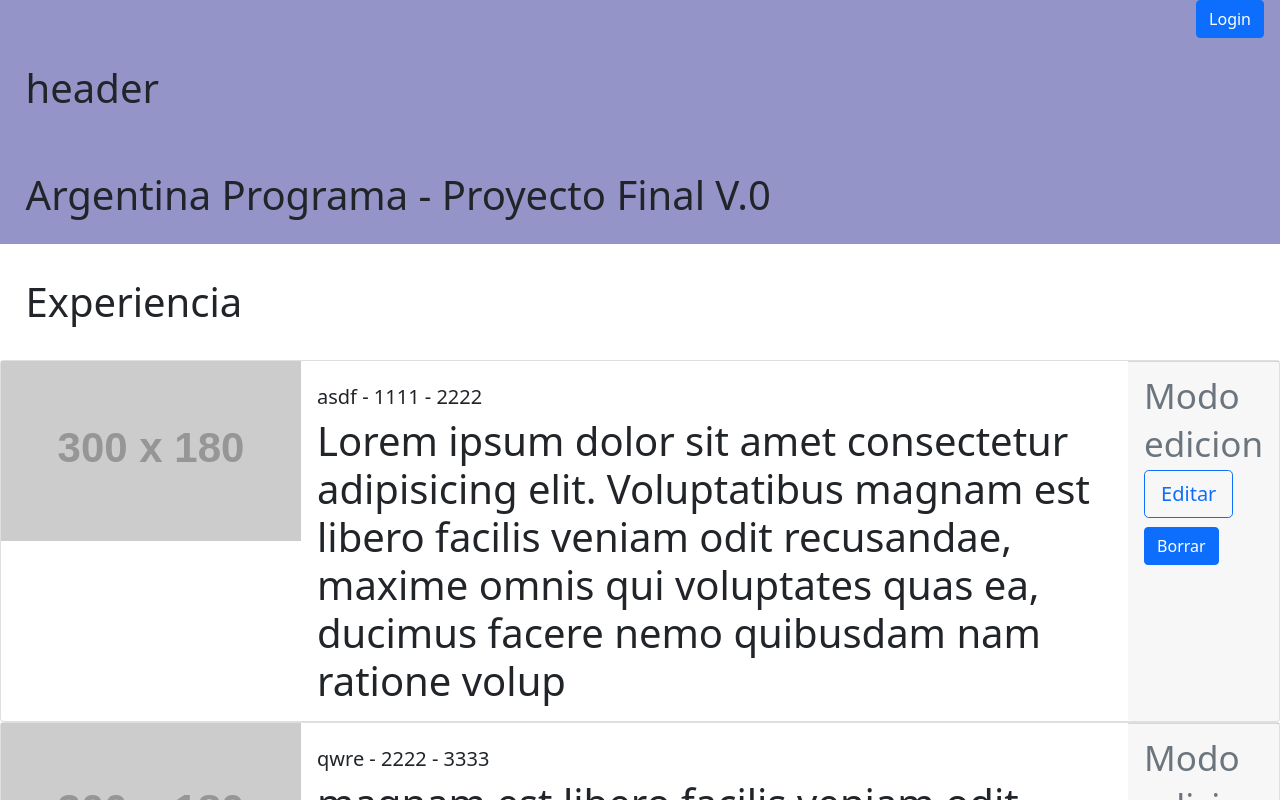
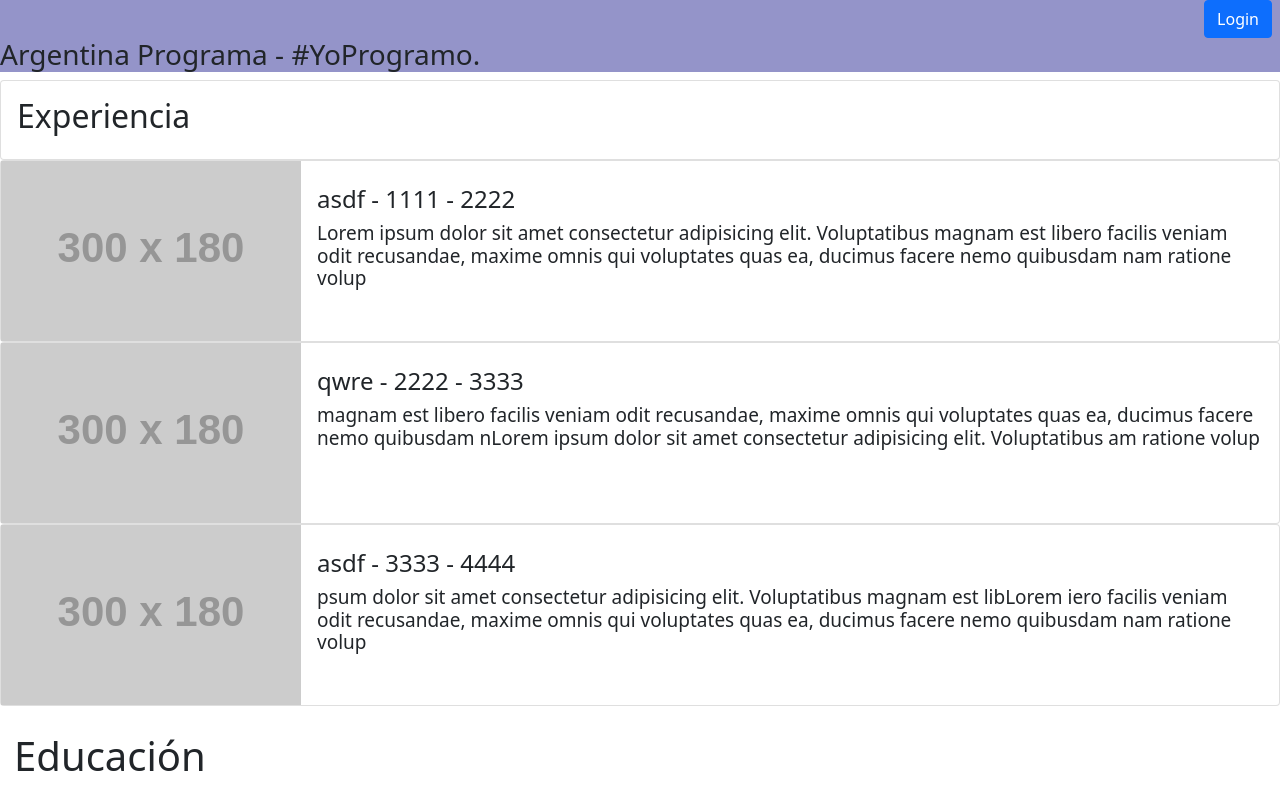
Before and after one commit to crlsh/proyecto-final-7380, an Angular app: page / in a window 1280 px wide. Shown: the top 800 px of the page. Built offline with nearby package versions, Linux system fonts and the light colour scheme.

Commit message:
Lmodo vista- Edicion - Arreglar boton login  modal

```diff
--- a/src/app/app.module.ts
+++ b/src/app/app.module.ts
@@ -12,6 +12,7 @@
 import { FormsModule } from '@angular/forms';
 import { HomeComponent } from './home/home.component';
 import { NgbModule } from '@ng-bootstrap/ng-bootstrap';
+import { LoggedService } from './logged.service';
 
 
 //se crea una const del tipo Routes para guardar todas las rutas
@@ -39,7 +40,7 @@
     RouterModule.forRoot(appRoutes),
     NgbModule //se importa la clase RouterModule y se le indica la const donde estan las rutas
   ],
-  providers: [],
+  providers: [LoggedService],
   bootstrap: [AppComponent]
 })
 export class AppModule { }
--- a/src/app/educacion/educacion.component.ts
+++ b/src/app/educacion/educacion.component.ts
@@ -1,4 +1,5 @@
 import { Component, OnInit } from '@angular/core';
+
 
 @Component({
   selector: 'educacion',
--- a/src/app/experiencia/experiencia.component.css
+++ b/src/app/experiencia/experiencia.component.css
@@ -4,3 +4,8 @@
     display: flex;
     flex: 1 1 auto;
   }
+
+  .card-text{
+    font-size:19px;
+
+}
--- a/src/app/experiencia/experiencia.component.html
+++ b/src/app/experiencia/experiencia.component.html
@@ -1,32 +1,55 @@
-<h1>Experiencia</h1>
-<div *ngFor="let empleo of experiencia">
+<!-- Titulo -->
+
 
 <div class="card">
+
   <div class="card-horizontal">
+
+    <div class="card-body">
+      <h2 class="card-title">Experiencia</h2>
+    </div>
+
+    <div *ngIf="$estado | async" class="card-footer">
+      <!--(1) modificar el boton para que llame al metodo open del modal con el template  -->
+      <button class="btn btn-lg btn-outline-primary me-2" (click)="open(mymodal)">+</button>
+    </div>
+  </div>
+
+</div>
+
+<!-- Tarjetas con Info de cada empleo  -->
+
+
+<div *ngFor="let empleo of experiencia">
+  <div class="card">
+    <div class="card-horizontal">
+
       <div class="img-square-wrapper">
         <img class="" src="http://via.placeholder.com/300x180" alt="Card image cap">
       </div>
+
       <div class="card-body">
-            <h4 class="card-title">{{empleo.Empresa}}</h4>
-            <h5>{{empleo.puesto}} - {{empleo.ingreso}} - {{empleo.egreso}}</h5>
+        <h3 class="card-title">{{empleo.Empresa}}</h3>
+        <h4>{{empleo.puesto}} - {{empleo.ingreso}} - {{empleo.egreso}}</h4>
         <p class="card-text"> {{empleo.descripcion}} </p>
       </div>
 
-    <div class="card-footer">
-        <small class="text-muted">Modo edicion</small>
-        <br>
+      <div *ngIf="$estado | async" class="card-footer">
+
         <!--(1) modificar el boton para que llame al metodo open del modal con el template  -->
-        <button class="btn btn-lg btn-outline-primary" (click)="open(mymodal)">Editar</button>
+        <button class="btn btn-lg btn-outline-primary me-2" (click)="open(mymodal)">/</button>
 
-        <a href="#" class="btn btn-primary">Borrar</a>
+        <a href="#" class="btn btn-lg btn-outline-primary me-2">X</a>
       </div>
-    </div>
-</div>
-
 
     </div>
 
-<!-- (2) crear el ng-template para mostrar en el modal -->
+  </div>
+
+</div>
+
+<!-- (2) crear el ng-template para mostrar en el Formulario modal -->
+
 <ng-template #mymodal let-modal>
   <div class="modal-header">
     <h4 class="modal-title" id="modal-basic-title"> Hola, soy un modal. </h4>
--- a/src/app/experiencia/experiencia.component.ts
+++ b/src/app/experiencia/experiencia.component.ts
@@ -1,7 +1,8 @@
 import { Component, OnInit } from '@angular/core';
 import { EXPERIENCIA } from '../base-datos';
 // 1 ---- IMPORTO EL SERVICIO  --------
-import {NgbModal, ModalDismissReasons} from '@ng-bootstrap/ng-bootstrap'
+import { NgbModal, ModalDismissReasons } from '@ng-bootstrap/ng-bootstrap'
+import { LoggedService } from '../logged.service';
 
 @Component({
   selector: 'experiencia',
@@ -10,17 +11,14 @@
 })
 export class ExperienciaComponent implements OnInit {
 
+  // propiedades logged service
+  $estado;
+
+  // propiedades ng modal
   experiencia = EXPERIENCIA;
-
- // 2 --- INYECTO EL SERVICIO  A LA CLASE ----------
-
- constructor(private modalService: NgbModal) {}
-
- // 3 --- Declaro y configuro los metodos del servicio ----
-
   closeResult: string = ''
 
- open(content:any) {
+  open(content: any) {
     this.modalService.open(content).result.then((result) => {
       this.closeResult = `Closed with: ${result}`;
     }, (reason) => {
@@ -34,13 +32,19 @@
     } else if (reason === ModalDismissReasons.BACKDROP_CLICK) {
       return 'by clicking on a backdrop';
     } else {
-    return  `with: ${reason}`;
+      return `with: ${reason}`;
     }
   }
 
-  ngOnInit(): void {
+
+  constructor(private modalService: NgbModal, private loggedService: LoggedService) {
+
+    this.$estado = loggedService.logged$;
+   }
 
 
+  ngOnInit(): void {
+    this.$estado.subscribe
   }
 
 }
--- a/src/app/header/header.component.html
+++ b/src/app/header/header.component.html
@@ -1,14 +1,28 @@
-<div class="d-flex justify-content-end">
-    <button class="btn btn-primary me-3" (click)="open(milogin)" >Login</button>
-</div>
+<!-- Cambia el template segun el estado del login (true = logueado) -->
 
-<h1>header</h1>
+<ng-container *ngIf="$estado | async ; then modoLoggedIn; else modoLoggedOut">
+</ng-container>
 
-<h1> Argentina Programa - Proyecto Final V.0</h1>
+<ng-template #modoLoggedIn>
+  <div class="d-flex justify-content-end">
+ <button class="btn btn-primary me-1">/</button>
+  <button class="btn btn-primary me-1" (click)="logOut()">Log-Out</button>
+
+  </div>
+</ng-template>
+
+<ng-template #modoLoggedOut>
+
+  <div class="d-flex justify-content-end">
+    <button class="btn btn-primary me-2" (click)="open(milogin)">Login</button>
+  </div>
+</ng-template>
 
 
 
+<h3> Argentina Programa - #YoProgramo.</h3>
+
 
 <ng-template #milogin let-modal>
-<app-login></app-login>
+  <app-login></app-login>
 </ng-template>
--- a/src/app/header/header.component.ts
+++ b/src/app/header/header.component.ts
@@ -1,5 +1,7 @@
 import { Component, OnInit } from '@angular/core';
-import {NgbModal, ModalDismissReasons} from '@ng-bootstrap/ng-bootstrap'
+import { NgbModal, ModalDismissReasons } from '@ng-bootstrap/ng-bootstrap'
+import { LoggedService } from '../logged.service';
+import { BehaviorSubject } from 'rxjs';
 
 @Component({
   selector: 'header',
@@ -8,13 +10,28 @@
 })
 export class HeaderComponent implements OnInit {
 
-  constructor(private modalService: NgbModal)
+  // Propiedades del logged Service
 
-  { }
+
+  $estado: BehaviorSubject<boolean>;
+
+  logIn(): void {
+    this.loggedService.LogIn()
+  }
+
+  logOut(): void {
+    this.loggedService.LogOut();
+  }
+
+  logState(): void {
+    this.loggedService.LogState();
+  }
+
+  // propiedades NgbModal
 
   closeResult: string = ''
 
-  open(content:any) {
+  open(content: any) {
     this.modalService.open(content).result.then((result) => {
       this.closeResult = `Closed with: ${result}`;
     }, (reason) => {
@@ -22,18 +39,27 @@
     });
   }
 
+
   private getDismissReason(reason: any): string {
     if (reason === ModalDismissReasons.ESC) {
       return 'by pressing ESC';
     } else if (reason === ModalDismissReasons.BACKDROP_CLICK) {
       return 'by clicking on a backdrop';
     } else {
-     return  `with: ${reason}`;
+      return `with: ${reason}`;
     }
   }
 
 
+  constructor(private modalService: NgbModal, private loggedService: LoggedService) {
+
+    this.$estado = loggedService.logged$
+  }
+
+
+
   ngOnInit(): void {
+    this.$estado.subscribe
   }
 
 }
--- /dev/null
+++ b/src/app/logged.service.ts
@@ -0,0 +1,23 @@
+import { Injectable } from '@angular/core';
+import { BehaviorSubject } from 'rxjs';
+
+@Injectable({
+  providedIn: 'root'
+})
+export class LoggedService {
+
+   logged$ = new BehaviorSubject<boolean>(false);
+
+  LogIn(){
+    this.logged$.next(true);
+  }
+
+  LogOut(){
+    this.logged$.next(false);
+  }
+
+  LogState() {
+    return this.logged$.asObservable();
+  }
+  constructor() { }
+}
--- a/src/app/login/login.component.html
+++ b/src/app/login/login.component.html
@@ -9,7 +9,9 @@
             <button class="btn btn-outline-secondary" type="button" id="button-addon2" (click)="hide = !hide"  > 👁 </button>
         </div>
         <div>
-            <button class="btn btn-primary" type="button" id>Ingresar</button>
+
+            <button  (click)="logIn() ;"class="btn btn-primary"
+             type="button">Ingresar</button>
         </div>
 
     </form>
--- a/src/app/login/login.component.ts
+++ b/src/app/login/login.component.ts
@@ -1,5 +1,7 @@
 import { Component, OnInit } from '@angular/core';
 import { Router } from '@angular/router';
+import { LoggedService } from '../logged.service';
+import { BehaviorSubject } from 'rxjs';
 
 @Component({
   selector: 'app-login',
@@ -7,14 +9,27 @@
   styleUrls: ['./login.component.css']
 })
 export class LoginComponent implements OnInit {
+// propiedades servicio modal
+
 
   hide = true;
 
-  constructor(private router: Router) { }//se inyecta en el constructor el servicio Router
-                                          //Esto importa la clase Router
+// propiedades servicios logged
+  $estado: BehaviorSubject<boolean>;
+
+  logIn(): void {
+    this.loggedService.LogIn()
+  }
+
+  constructor(private router: Router, private loggedService:LoggedService) {
+
+    this.$estado = loggedService.logged$
+  }
 
   ngOnInit(): void {
+    this.$estado.subscribe
   }
+
   volverHome(){
     this.router.navigate(['']) //se agrega la routa a donde navegar
   }
```
Also changed, not shown: 1 other file (tests, documents, lock files or other folders). Lines whose indentation alone changed are shown as unchanged.
